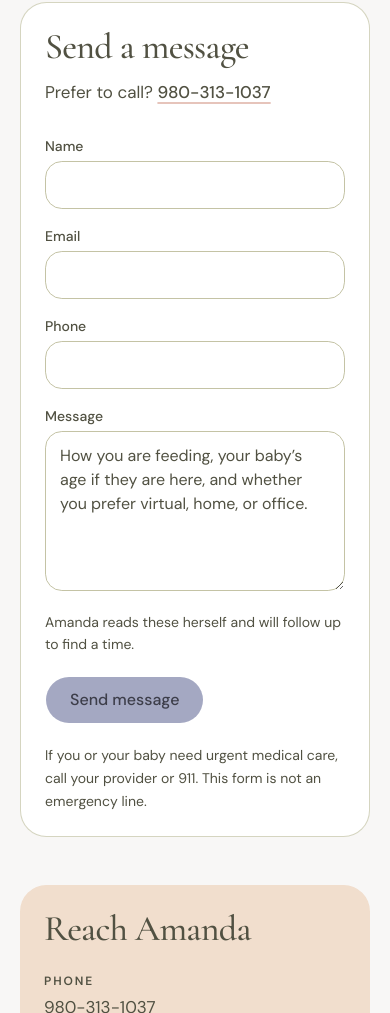
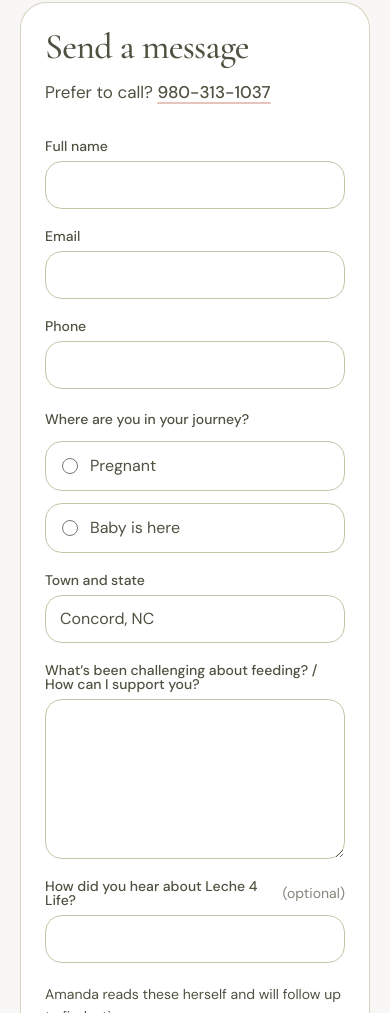
Before and after one commit to IssacVinson/leche4life-site, a Next.js app: page /leche4life-site/contact in a window 390 px wide. Shown: the part 487-1500 px from the top of the page. Built offline with nearby package versions, Linux system fonts and the light colour scheme; no server answers.

Commit message:
Ask lactation-specific questions on the contact form.
Replace the generic message fields with the consult questions, and keep Formspree submission plus the email-and-phone fallback.

Co-authored-by: IssacVinson <IssacVinson@users.noreply.github.com>

```diff
--- a/components/contact-form.tsx
+++ b/components/contact-form.tsx
@@ -1,11 +1,12 @@
 "use client";
 
-import { useState, useSyncExternalStore } from "react";
+import { useState } from "react";
 import { Button } from "@/components/ui/button";
 import { Input } from "@/components/ui/input";
 import { Label } from "@/components/ui/label";
 import { Textarea } from "@/components/ui/textarea";
 import { site } from "@/lib/site";
+import { cn } from "cn";
 
 const fieldClass =
   "h-12 rounded-xl border-sage bg-white px-3.5 text-base text-ink md:text-base";
@@ -13,18 +14,10 @@ const fieldClass =
 const linkClass =
   "font-medium underline decoration-blush decoration-2 underline-offset-4";
 
+const journeys = ["Pregnant", "Baby is here"] as const;
+type Journey = (typeof journeys)[number];
+
 type Status = "idle" | "sending" | "sent" | "error";
-
-const mentorshipNote =
-  "I'd like to ask about mentorship for an IBCLC intern or a doula.";
-
-function subscribeToTopic() {
-  return () => {};
-}
-
-function getTopic() {
-  return new URLSearchParams(window.location.search).get("topic") ?? "";
-}
 
 function formspreeId() {
   const id = process.env.NEXT_PUBLIC_FORMSPREE_ID?.trim() ?? "";
@@ -49,24 +42,14 @@ function fallbackCopy() {
 
 export function ContactForm() {
   const id = formspreeId();
-  const topic = useSyncExternalStore(subscribeToTopic, getTopic, () => "");
-  const [message, setMessage] = useState<string | null>(null);
+  const [journey, setJourney] = useState<Journey | "">("");
   const [status, setStatus] = useState<Status>("idle");
   const [error, setError] = useState("");
-  const messageValue = message ?? (topic === "mentorship" ? mentorshipNote : "");
-
-  if (!id) {
-    return (
-      <div role="status" className="rounded-3xl bg-cream px-6 py-8 sm:px-8">
-        <p className="leading-relaxed">
-          This form is not set up to send yet. {fallbackCopy()}
-        </p>
-      </div>
-    );
-  }
 
   async function onSubmit(event: React.FormEvent<HTMLFormElement>) {
     event.preventDefault();
+    if (!id) return;
+
     const form = event.currentTarget;
     const data = new FormData(form);
     if (String(data.get("_gotcha") || "").trim()) {
@@ -87,7 +70,7 @@ export function ContactForm() {
         throw new Error("Request failed");
       }
       form.reset();
-      setMessage("");
+      setJourney("");
       setStatus("sent");
     } catch {
       setStatus("error");
@@ -118,12 +101,20 @@ export function ContactForm() {
 
   return (
     <form
-      action={`https://formspree.io/f/${id}`}
+      action={id ? `https://formspree.io/f/${id}` : undefined}
       method="POST"
       onSubmit={onSubmit}
       className="space-y-5"
       noValidate={false}
     >
+      {!id ? (
+        <div role="status" className="rounded-3xl bg-cream px-6 py-8 sm:px-8">
+          <p className="leading-relaxed">
+            This form is not set up to send yet. {fallbackCopy()}
+          </p>
+        </div>
+      ) : null}
+
       <input
         type="text"
         name="_gotcha"
@@ -139,7 +130,7 @@ export function ContactForm() {
       />
 
       <div className="space-y-2">
-        <Label htmlFor="name">Name</Label>
+        <Label htmlFor="name">Full name</Label>
         <Input id="name" name="name" autoComplete="name" required className={fieldClass} />
       </div>
       <div className="space-y-2">
@@ -164,17 +155,92 @@ export function ContactForm() {
           className={fieldClass}
         />
       </div>
+
+      <fieldset className="space-y-3">
+        <legend className="text-sm font-medium">Where are you in your journey?</legend>
+        <div className="grid gap-3 sm:grid-cols-2">
+          {journeys.map((option) => {
+            const selected = journey === option;
+            return (
+              <label
+                key={option}
+                className={cn(
+                  "flex cursor-pointer items-center gap-3 rounded-xl border border-sage bg-white px-4 py-3 text-base text-ink",
+                  selected && "border-ink bg-cream",
+                )}
+              >
+                <input
+                  type="radio"
+                  name="journey"
+                  value={option}
+                  required
+                  checked={selected}
+                  onChange={() => setJourney(option)}
+                  className="size-4 accent-ink"
+                />
+                {option}
+              </label>
+            );
+          })}
+        </div>
+      </fieldset>
+
+      {journey === "Pregnant" ? (
         <div className="space-y-2">
-        <Label htmlFor="message">Message</Label>
+          <Label htmlFor="baby-due-date">Baby’s due date</Label>
+          <Input
+            id="baby-due-date"
+            name="baby_due_date"
+            type="date"
+            required
+            className={fieldClass}
+          />
+        </div>
+      ) : null}
+
+      {journey === "Baby is here" ? (
+        <div className="space-y-2">
+          <Label htmlFor="baby-birth-date">Baby’s date of birth</Label>
+          <Input
+            id="baby-birth-date"
+            name="baby_date_of_birth"
+            type="date"
+            required
+            className={fieldClass}
+          />
+        </div>
+      ) : null}
+
+      <div className="space-y-2">
+        <Label htmlFor="town-and-state">Town and state</Label>
+        <Input
+          id="town-and-state"
+          name="town_and_state"
+          autoComplete="address-level2"
+          required
+          className={fieldClass}
+          placeholder="Concord, NC"
+        />
+      </div>
+
+      <div className="space-y-2">
+        <Label htmlFor="feeding-challenge">
+          What’s been challenging about feeding? / How can I support you?
+        </Label>
         <Textarea
-          id="message"
-          name="message"
+          id="feeding-challenge"
+          name="feeding_challenge"
           required
-          value={messageValue}
-          onChange={(event) => setMessage(event.target.value)}
           className="min-h-40 rounded-xl border-sage bg-white px-3.5 py-3 text-base text-ink md:text-base"
-          placeholder="How you are feeding, your baby’s age if they are here, and whether you prefer virtual, home, or office."
         />
+      </div>
+
+      <div className="space-y-2">
+        <Label htmlFor="how-did-you-hear">
+          How did you hear about Leche 4 Life?{" "}
+          <span className="font-normal text-ink/70">(optional)</span>
+        </Label>
+        <Input id="how-did-you-hear" name="how_did_you_hear" className={fieldClass} />
       </div>
 
       <p className="text-sm leading-relaxed">
@@ -187,6 +253,7 @@ export function ContactForm() {
         </p>
       ) : null}
 
+      {id ? (
         <Button
           type="submit"
           disabled={status === "sending"}
@@ -194,6 +261,8 @@ export function ContactForm() {
         >
           {status === "sending" ? "Sending…" : "Send message"}
         </Button>
+      ) : null}
+
       <p className="text-sm leading-relaxed">
         If you or your baby need urgent medical care, call your provider or 911.
         This form is not an emergency line.
```
Also changed, not shown: 1 other file (tests, documents, lock files or other folders). Lines whose indentation alone changed are shown as unchanged.
